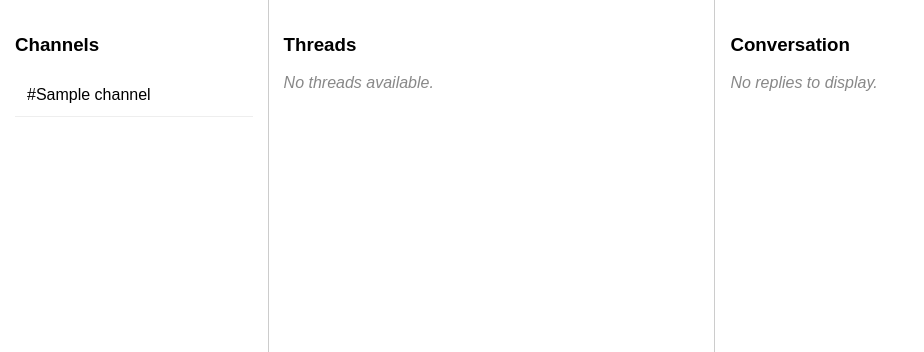
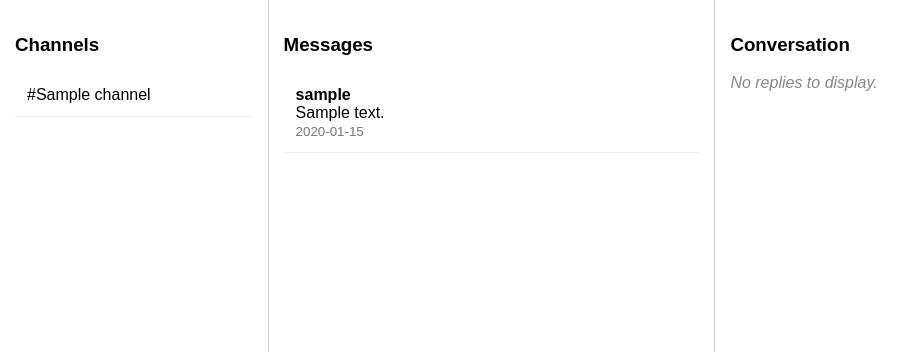
Before and after one commit to Kappibw/greyliens, a Flask app: page / in a window 1280 px wide. Shown: the part 99-451 px from the top of the page, without its empty margins (0-924 px from the left). Run offline with Flask 3, Linux system fonts and the light colour scheme; a database or web service that is not in the repository returns one stand-in record (values such as "Sample title"); some libraries are stand-ins or nearby versions.

Commit message:
Fix SQL join condition and update forum template to reflect messages instead of threads

```diff
--- a/app.py
+++ b/app.py
@@ -57,7 +57,7 @@ def index():
             m.created_at
         FROM messages m
         JOIN users u
-            ON m.author_id = u.id
+            ON m.USER_id = u.id
         JOIN channels c
             ON m.channel_id = c.id
         ORDER BY m.id DESC;
@@ -117,7 +117,7 @@ def send():
     channel_id = channel[0]
 
     cur.execute("""
-        INSERT INTO messages (channel_id, author_id, content)
+        INSERT INTO messages (channel_id, user_id, content)
         VALUES (%s, %s, %s)
     """, (channel_id, user_id, content))
 
--- a/templates/forum.html
+++ b/templates/forum.html
@@ -98,26 +98,23 @@
     <!-- THREAD LIST -->
     <div class="threads">
 
-        <h3>Threads</h3>
+        <h3>Messages</h3>
 
-        {% if threads %}
+        {% if messages %}
             <ul>
-                {% for thread in threads %}
-                    <li data-thread-id="{{ thread[0] }}">
-                        <strong>{{ thread[1] }}</strong>
+                {% for message in messages %}
+                    <li>
+                        <strong>{{ message[2] }}</strong>
                         <br>
-                        {{ thread[2] }}
+                        {{ message[1] }}
                         <br>
-                        <small>
-                            By {{ thread[3] }} • {{ thread[4].strftime('%Y-%m-%d %H:%M') }}
-                        </small>
+                        <small>{{ message[3].strftime('%Y-%m-%d %H:%M') }}</small>
                     </li>
                 {% endfor %}
             </ul>
         {% else %}
-            <p class="empty">No threads available.</p>
+            <p class="empty">No messages to display.</p>
         {% endif %}
-
     </div>
 
     <!-- REPLIES / CONVERSATION -->
```
